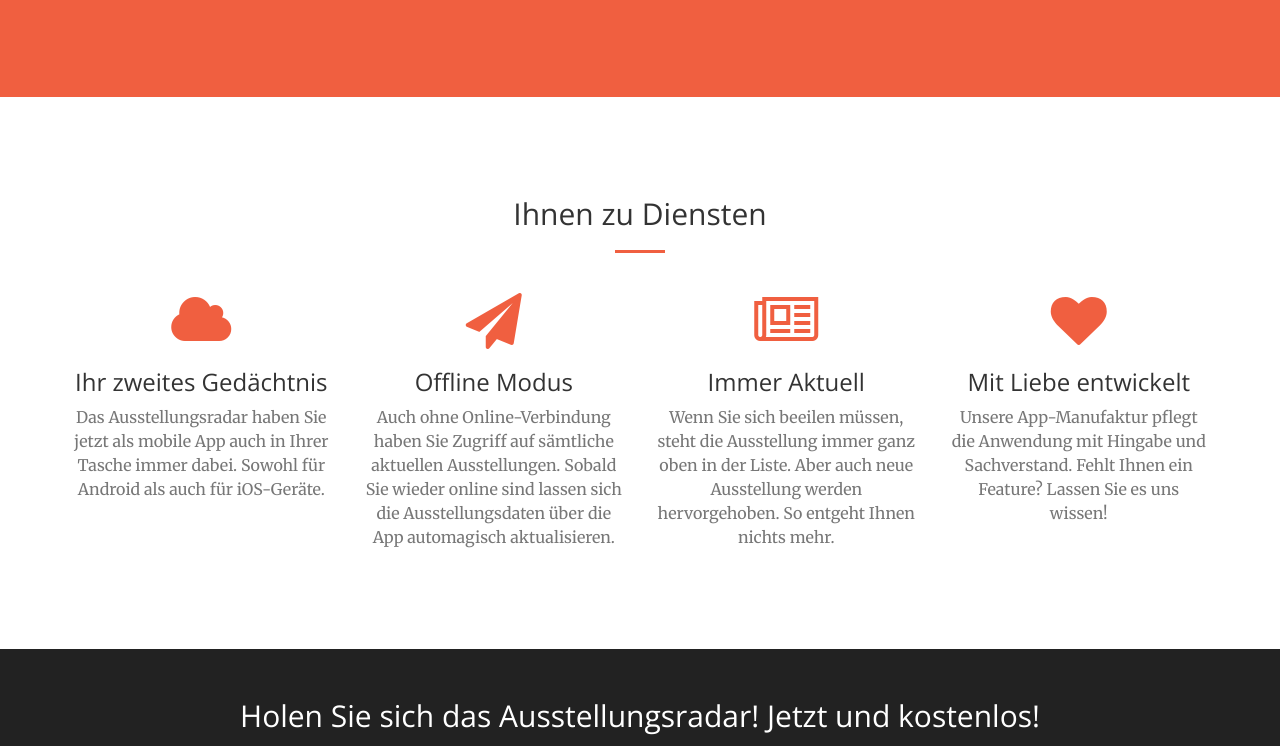
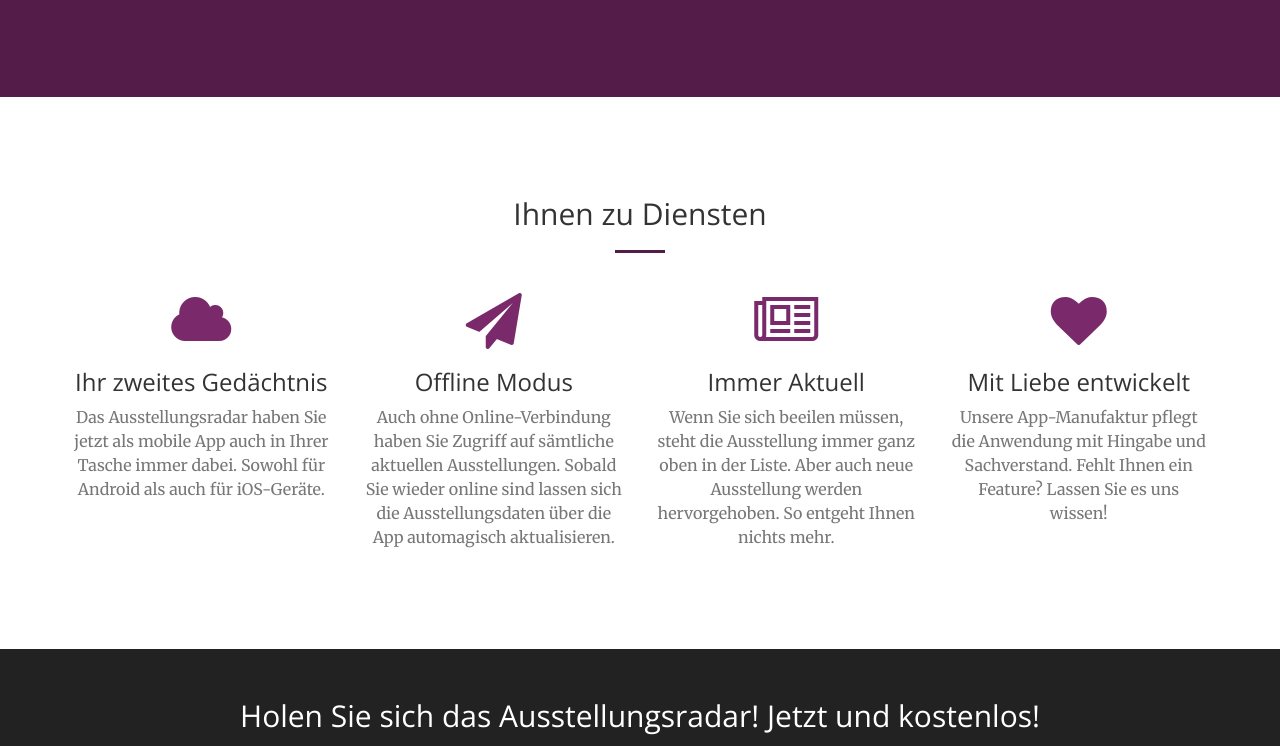
Before and after one commit to rtpietsch/ar-demo, a website: page index.html in a window 1280 px wide. Shown: the part 1141-1887 px from the top of the page. Drawn offline with nearby package versions, Linux system fonts and the light colour scheme.

Commit message:
primary color changed

```diff
--- a/less/creative.less
+++ b/less/creative.less
@@ -306,6 +306,11 @@ header {
     color: @theme-primary;
 }
 
+.fa.text-primary {
+    color: @theme-primary-light;
+}
+
+
 .no-gutter > [class*='col-'] {
     padding-right:0;
     padding-left:0;
--- /dev/null
+++ b/less/paletton.less
@@ -0,0 +1,115 @@
+/* LESS - http://lesscss.org style sheet */
+/* Palette color codes */
+/* Palette URL: http://paletton.com/#uid=5500L0kllllb2qBgbnZqviHvDg4 */
+
+/* Feel free to copy&paste color codes to your application */
+
+
+/* MIXINS */
+
+/* As hex codes */
+
+@color-primary-0: #7A296A;	/* Main Primary color */
+@color-primary-1: #98648E;
+@color-primary-2: #89447C;
+@color-primary-3: #6B125A;
+@color-primary-4: #5C014A;
+
+@color-secondary-1-0: #AA4C39;	/* Main Secondary color (1) */
+@color-secondary-1-1: #D4988B;
+@color-secondary-1-2: #BF6F5E;
+@color-secondary-1-3: #952F1A;
+@color-secondary-1-4: #801701;
+
+@color-secondary-2-0: #423075;	/* Main Secondary color (2) */
+@color-secondary-2-1: #716592;
+@color-secondary-2-2: #584883;
+@color-secondary-2-3: #2F1B66;
+@color-secondary-2-4: #1F0B58;
+
+
+
+/* As RGBa codes */
+
+@rgba-primary-0: rgba(122, 41,106,1);	/* Main Primary color */
+@rgba-primary-1: rgba(152,100,142,1);
+@rgba-primary-2: rgba(137, 68,124,1);
+@rgba-primary-3: rgba(107, 18, 90,1);
+@rgba-primary-4: rgba( 92,  1, 74,1);
+
+@rgba-secondary-1-0: rgba(170, 76, 57,1);	/* Main Secondary color (1) */
+@rgba-secondary-1-1: rgba(212,152,139,1);
+@rgba-secondary-1-2: rgba(191,111, 94,1);
+@rgba-secondary-1-3: rgba(149, 47, 26,1);
+@rgba-secondary-1-4: rgba(128, 23,  1,1);
+
+@rgba-secondary-2-0: rgba( 66, 48,117,1);	/* Main Secondary color (2) */
+@rgba-secondary-2-1: rgba(113,101,146,1);
+@rgba-secondary-2-2: rgba( 88, 72,131,1);
+@rgba-secondary-2-3: rgba( 47, 27,102,1);
+@rgba-secondary-2-4: rgba( 31, 11, 88,1);
+
+
+
+/* Generated by Paletton.com Â© 2002-2014 */
+/* http://paletton.com */
+
+
+// ====================================================================================
+
+
+/* LESS - http://lesscss.org style sheet */
+/* Palette color codes */
+/* Palette URL: http://paletton.com/#uid=54t0L0kllllb2qBgbnZqviHvDg4 */
+
+/* Feel free to copy&paste color codes to your application */
+
+
+/* MIXINS */
+
+/* As hex codes */
+
+@color-primary-0: #4B2D73;	/* Main Primary color */
+@color-primary-1: #766290;
+@color-primary-2: #5F4682;
+@color-primary-3: #391965;
+@color-primary-4: #2A0857;
+
+@color-secondary-1-0: #8C2F5E;	/* Main Secondary color (1) */
+@color-secondary-1-1: #AE7291;
+@color-secondary-1-2: #9D4E76;
+@color-secondary-1-3: #7A1549;
+@color-secondary-1-4: #690136;
+
+@color-secondary-2-0: #2D4571;	/* Main Secondary color (2) */
+@color-secondary-2-1: #61718D;
+@color-secondary-2-2: #45597F;
+@color-secondary-2-3: #193363;
+@color-secondary-2-4: #092455;
+
+
+
+/* As RGBa codes */
+
+@rgba-primary-0: rgba( 75, 45,115,1);	/* Main Primary color */
+@rgba-primary-1: rgba(118, 98,144,1);
+@rgba-primary-2: rgba( 95, 70,130,1);
+@rgba-primary-3: rgba( 57, 25,101,1);
+@rgba-primary-4: rgba( 42,  8, 87,1);
+
+@rgba-secondary-1-0: rgba(140, 47, 94,1);	/* Main Secondary color (1) */
+@rgba-secondary-1-1: rgba(174,114,145,1);
+@rgba-secondary-1-2: rgba(157, 78,118,1);
+@rgba-secondary-1-3: rgba(122, 21, 73,1);
+@rgba-secondary-1-4: rgba(105,  1, 54,1);
+
+@rgba-secondary-2-0: rgba( 45, 69,113,1);	/* Main Secondary color (2) */
+@rgba-secondary-2-1: rgba( 97,113,141,1);
+@rgba-secondary-2-2: rgba( 69, 89,127,1);
+@rgba-secondary-2-3: rgba( 25, 51, 99,1);
+@rgba-secondary-2-4: rgba(  9, 36, 85,1);
+
+
+
+/* Generated by Paletton.com Â© 2002-2014 */
+/* http://paletton.com */
--- a/less/variables.less
+++ b/less/variables.less
@@ -2,7 +2,8 @@
 
 // Gray and Brand Colors for use across theme
 
-@theme-primary:    #F05F40;
+@theme-primary-light: #7A296A;
+@theme-primary:       darken(@theme-primary-light, 10%);
 
 @gray-base:        #000;
 @gray-darker:      lighten(@gray-base, 13.5%); // #222
```
Also changed, not shown: css/creative.css, css/creative.min.css.
